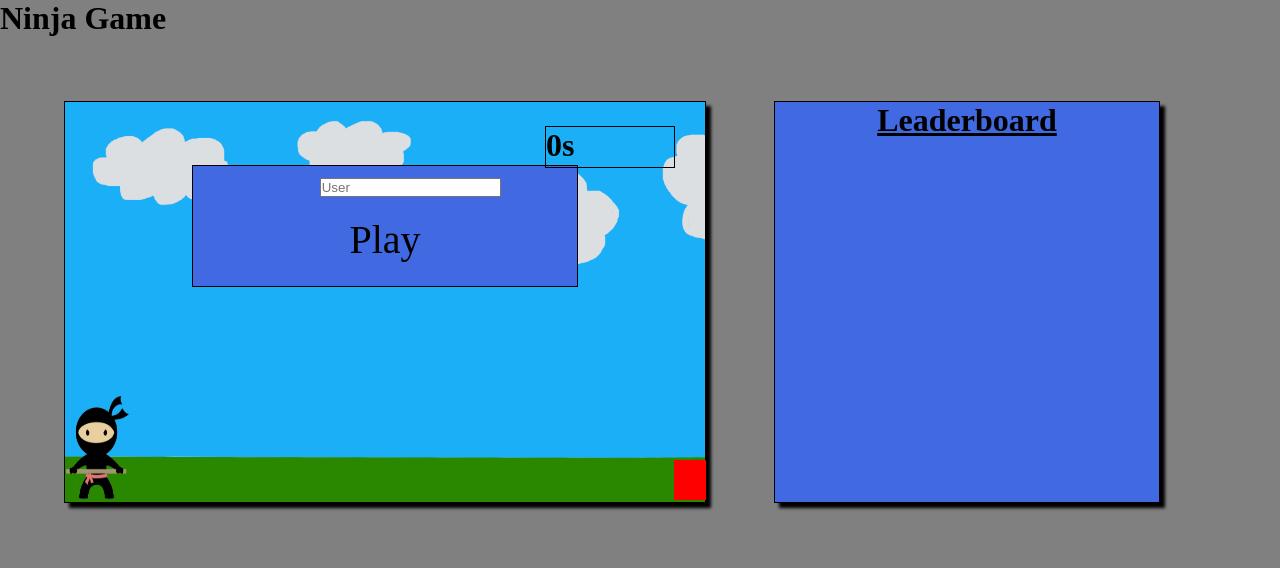
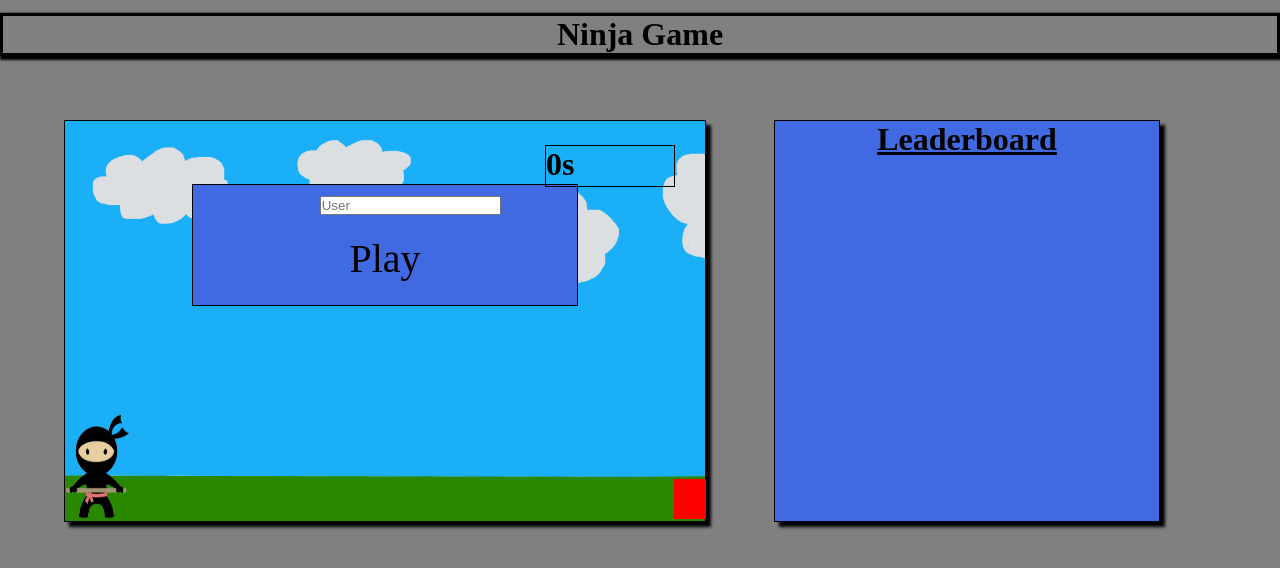
Before and after one commit to pigey/sti-frontend, a website: page public/index.html in a window 1280 px wide. Drawn offline with Linux system fonts and the light colour scheme; no server answers.

Commit message:
some mare look changes

```diff
--- a/public/css/index.css
+++ b/public/css/index.css
@@ -2,6 +2,12 @@
     padding: 0;
     margin: 0;
 
+}
+.header{
+    margin-top: 1%;
+    text-align: center;
+    border: 3px solid black;
+    box-shadow: 2px 2px 2px 2px black;
 }
 body{
     background-color: gray;
--- a/public/index.html
+++ b/public/index.html
@@ -8,7 +8,7 @@
     <title>Ninja-game</title>
 </head>
 <body>
-    <h1>Ninja Game</h1>
+    <h1 class ="header">Ninja Game</h1>
     <div id="app" onclick="jump()">
         <div id="tryAgain">
             <div id="user">
```
